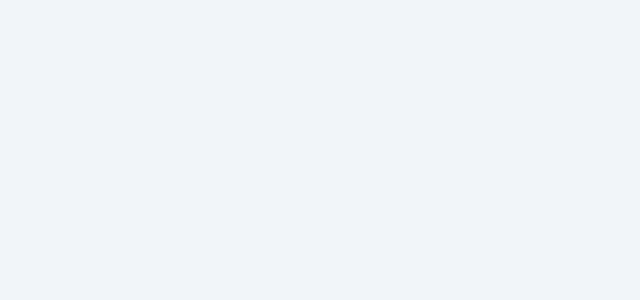
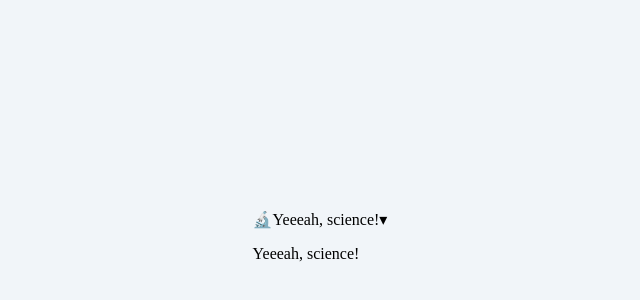
Before and after one commit to amzxir/LoboxTask, a React (Vite) app: page / in a window 1280 px wide. Shown: the part 156-456 px from the top of the page, without its empty margins (320-960 px from the left). Built offline with nearby package versions, Linux system fonts and the light colour scheme.

Commit message:
component select complete (no style)

```diff
--- a/src/App.tsx
+++ b/src/App.tsx
@@ -1,5 +1,26 @@
+import { Select } from "@components/select";
+import { useState } from "react";
+
+const options: SelectProps[] = [
+  { value: "education", label: "Education", emoji: "🎓" },
+  { value: "science", label: "Yeeeah, science!", emoji: "🔬" },
+  { value: "art", label: "Art", emoji: "🎨" },
+  { value: "sport", label: "Sport", emoji: "⚽️" },
+  { value: "games", label: "Games", emoji: "🎮" },
+  { value: "health", label: "Health", emoji: "🏥" },
+];
+
 function App() {
-  return <div className="main-wrapper"></div>
+  const [selected, setSelected] = useState<SelectProps>(options[1]);
+
+  return (
+    <div className="main-wrapper">
+      <div className="container">
+        <Select options={options} selected={selected} onChange={setSelected} />
+        <p>{selected.label}</p>
+      </div>
+    </div>
+  );
 }
 
-export default App
+export default App;
--- a/src/components/select/select.tsx
+++ b/src/components/select/select.tsx
@@ -1,3 +1,56 @@
-export const Select: React.FC = () => {
-  return <div>select</div>;
+import { useEffect, useRef, useState } from "react";
+
+type SelectType<T> = {
+  options: SelectProps<T>[];
+  selected: SelectProps<T>;
+  onChange: (opt: SelectProps<T>) => void;
 };
+
+export function Select<T>({ options, selected, onChange }: SelectType<T>) {
+  const [isOpen, setIsOpen] = useState(false);
+  const containerRef = useRef<HTMLDivElement>(null);
+
+  useEffect(() => {
+    const handler = (e: MouseEvent) => {
+      if (
+        containerRef.current &&
+        !containerRef.current.contains(e.target as Node)
+      )
+        setIsOpen(false);
+    };
+    window.addEventListener("click", handler);
+    return () => window.removeEventListener("click", handler);
+  }, []);
+
+  return (
+    <div ref={containerRef} className="">
+      <div className="" onClick={() => setIsOpen((o) => !o)}>
+        <span>
+          {selected.emoji && <span>{selected.emoji}</span>}
+          {selected.label}
+        </span>
+        <span>{isOpen ? "▴" : "▾"}</span>
+      </div>
+
+      {isOpen && (
+        <div>
+          {options.map((opt) => {
+            const isSel = opt.value === selected.value;
+            return (
+              <div
+                key={String(opt.value)}
+                onClick={() => {
+                  onChange(opt);
+                  setIsOpen(false);
+                }}
+              >
+                {opt.emoji && <span>{opt.emoji}</span>}
+                {opt.label}
+              </div>
+            );
+          })}
+        </div>
+      )}
+    </div>
+  );
+}
--- a/src/index.scss
+++ b/src/index.scss
@@ -14,5 +14,9 @@ body {
     display: flex;
     justify-content: center;
     align-items: center;
+
+    .container{
+
+    }
   }
 }
--- /dev/null
+++ b/src/types/select.d.ts
@@ -0,0 +1 @@
+type SelectProps<T = string> = { value: T; label: string; emoji?: string };
--- a/tsconfig.app.json
+++ b/tsconfig.app.json
@@ -25,7 +25,8 @@
     "baseUrl": "./src",
     "paths": {
       "@components/*": ["components/*"],
+      "types/*": ["types/*"],
     },
   },
-  "include": ["src"]
+  "include": ["src" , "src/types"]
 }
--- a/vite.config.ts
+++ b/vite.config.ts
@@ -7,6 +7,7 @@ export default defineConfig({
   resolve: {
     alias: {
       "@components": path.resolve(__dirname, "./src/components"),
+      types: path.resolve(__dirname, "./src/types"),
     } as AliasOptions,
   },
   plugins: [react()],
```
